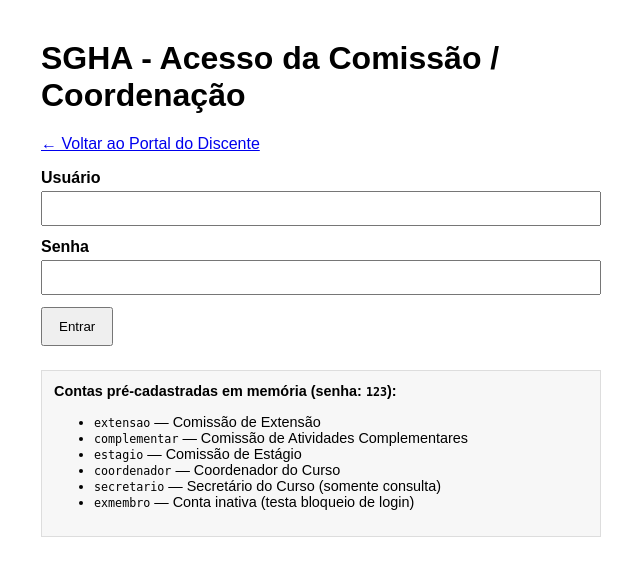
After one commit to MasfStrnge/projeto-web2, a Java web app: page /comissao/login in a window 1280 px wide. The commit adds this page. Shown: the top 576 px of the page, without its empty margins (319-959 px from the left). Run offline with Tomcat 11, a stand-in JSP engine, Linux system fonts and the light colour scheme.

Commit message:
feat: implementei o fluxo da comissão, com membros pré-cadastrados e com interação de Aceite com a solicitação.

```diff
--- /dev/null
+++ b/src/main/webapp/WEB-INF/views/login-comissao.jsp
@@ -0,0 +1,96 @@
+<%@ page contentType="text/html; charset=UTF-8" pageEncoding="UTF-8" %> <%@
+taglib prefix="c" uri="jakarta.tags.core" %>
+<!DOCTYPE html>
+<html lang="pt-BR">
+  <head>
+    <meta charset="UTF-8" />
+    <title>SGHA - Acesso da Comissão</title>
+    <style>
+      body {
+        font-family: sans-serif;
+        max-width: 560px;
+        margin: 40px auto;
+        padding: 0 16px;
+      }
+      .campo {
+        margin-bottom: 12px;
+      }
+      label {
+        display: block;
+        font-weight: bold;
+        margin-bottom: 4px;
+      }
+      input {
+        width: 100%;
+        padding: 8px;
+        box-sizing: border-box;
+      }
+      button {
+        padding: 10px 16px;
+        cursor: pointer;
+      }
+      .alerta {
+        background: #fee;
+        border: 1px solid #c33;
+        padding: 10px;
+        margin-bottom: 16px;
+        color: #900;
+      }
+      .demo {
+        background: #f7f7f7;
+        border: 1px solid #ddd;
+        padding: 12px;
+        margin-top: 24px;
+        font-size: 0.9em;
+      }
+    </style>
+  </head>
+  <body>
+    <h1>SGHA - Acesso da Comissão / Coordenação</h1>
+    <p>
+      <a href="${pageContext.request.contextPath}/index.jsp"
+        >&larr; Voltar ao Portal do Discente</a
+      >
+    </p>
+
+    <c:if test="${not empty erro}">
+      <div class="alerta"><c:out value="${erro}" /></div>
+    </c:if>
+
+    <form
+      action="${pageContext.request.contextPath}/comissao/login"
+      method="post"
+    >
+      <div class="campo">
+        <label for="username">Usuário</label>
+        <input type="text" id="username" name="username" required />
+      </div>
+      <div class="campo">
+        <label for="senha">Senha</label>
+        <input type="password" id="senha" name="senha" required />
+      </div>
+      <button type="submit">Entrar</button>
+    </form>
+
+    <div class="demo">
+      <strong
+        >Contas pré-cadastradas em memória (senha: <code>123</code>):</strong
+      >
+      <ul>
+        <li><code>extensao</code> &mdash; Comissão de Extensão</li>
+        <li>
+          <code>complementar</code> &mdash; Comissão de Atividades
+          Complementares
+        </li>
+        <li><code>estagio</code> &mdash; Comissão de Estágio</li>
+        <li><code>coordenador</code> &mdash; Coordenador do Curso</li>
+        <li>
+          <code>secretario</code> &mdash; Secretário do Curso (somente consulta)
+        </li>
+        <li>
+          <code>exmembro</code> &mdash; Conta inativa (testa bloqueio de login)
+        </li>
+      </ul>
+    </div>
+  </body>
+</html>
```
Also changed, not shown: src/main/java/br/ufrrj/sgha/controller/AcessoComissaoServlet.java (added, +49 -0 lines), src/main/java/br/ufrrj/sgha/controller/PainelComissaoServlet.java (added, +93 -0 lines), src/main/java/br/ufrrj/sgha/repository/RepositorioMemoria.java (+53 -8 lines), src/main/webapp/WEB-INF/views/dashboard-comissao.jsp (added, +89 -0 lines), src/main/webapp/index.jsp (+5 -4 lines).
